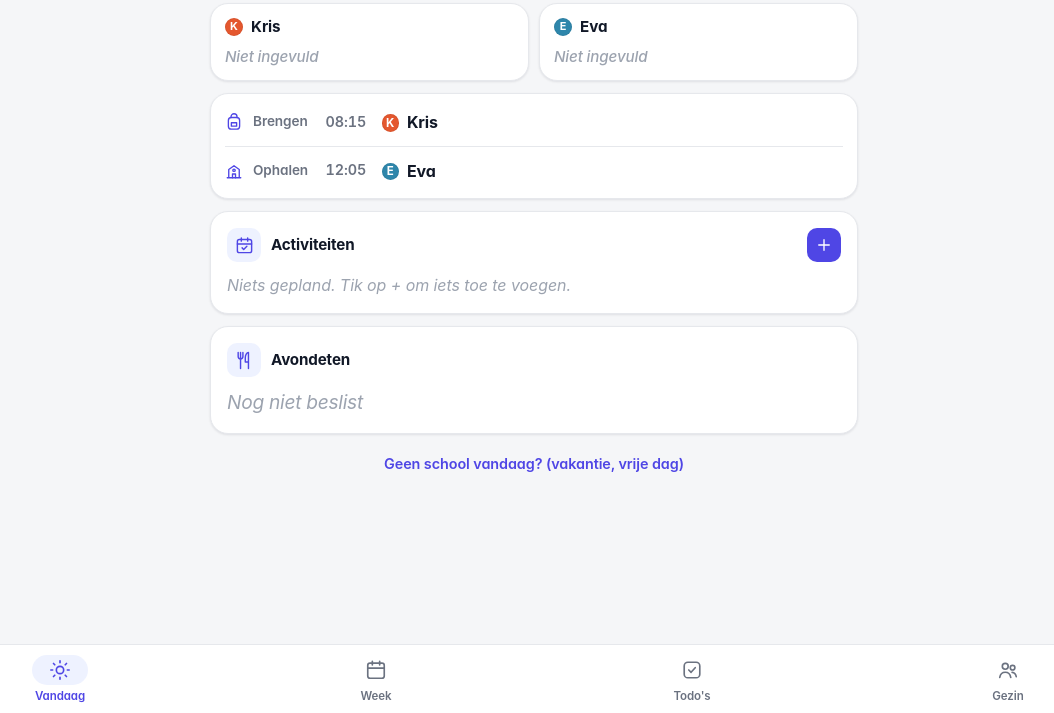
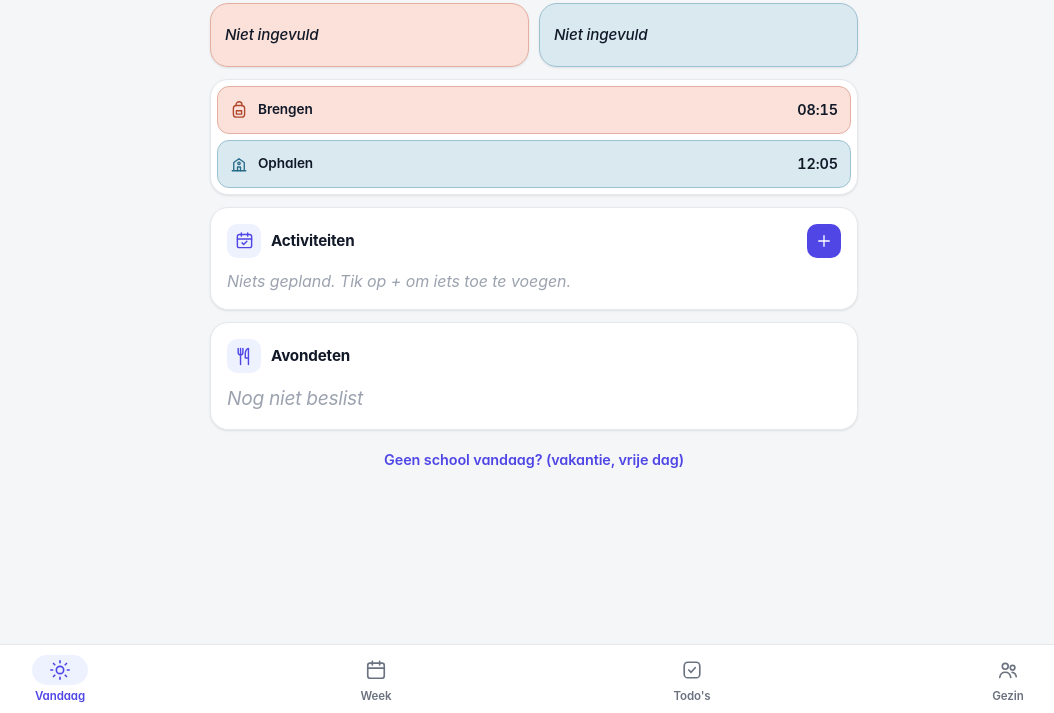
Before and after one commit to krisfranckx/weekplanning, a website: page index.html in a window 1280 px wide. Shown: the part 87-800 px from the top of the page, without its empty margins (106-1160 px from the left). Drawn offline with Linux system fonts and the light colour scheme.

Commit message:
Vandaag: kleur van de persoon in plaats van de naam
Brengen/ophalen en thuis/kantoor krijgen een lichte, doorschijnende
achtergrond in de kleur van de persoon; de naam staat er niet meer
(wel nog voor schermlezers en als tooltip). Versie 12.

Co-Authored-By: Claude Opus 5.5 <noreply@anthropic.com>
Claude-Session: https://claude.ai/code/session_018RV9taCkDfjdUjj9inmn8q

```diff
--- a/css/stijl.css
+++ b/css/stijl.css
@@ -553,3 +553,29 @@ button:focus-visible { outline: 2px solid var(--accent); outline-offset: 2px; }
 .school-wie { flex: 1; font-weight: 650; min-width: 0; }
 .school-wie .persoon i { width: 1.5em; height: 1.5em; }
 .chip-keuze span .ic { width: 18px; height: 18px; }
+
+/* ---------- Kleur van de persoon in plaats van de naam ---------- */
+
+.getint {
+  background: linear-gradient(color-mix(in srgb, var(--kleur) 18%, transparent), color-mix(in srgb, var(--kleur) 18%, transparent)), var(--kaart);
+  border-color: color-mix(in srgb, var(--kleur) 40%, var(--lijn));
+}
+@media (prefers-color-scheme: dark) {
+  .getint {
+    background: linear-gradient(color-mix(in srgb, var(--kleur) 24%, transparent), color-mix(in srgb, var(--kleur) 24%, transparent)), var(--kaart);
+  }
+}
+.kaart.werk { justify-content: center; min-height: 64px; }
+.werk.getint .werk-plek { color: var(--tekst); }
+.werk.getint .werk-plek .ic { color: color-mix(in srgb, var(--kleur) 75%, var(--tekst)); }
+.werk-leeg .werk-plek { color: var(--grijs); }
+
+.school-kaart { padding: 6px; display: flex; flex-direction: column; gap: 6px; }
+.school-rij { border: 1px solid transparent; border-radius: 12px; padding: 10px 12px; }
+.school-rij + .school-rij { border-top: 1px solid transparent; }
+.school-rij.getint { border-color: color-mix(in srgb, var(--kleur) 40%, var(--lijn)); }
+.school-rij.getint .school-ic { color: color-mix(in srgb, var(--kleur) 75%, var(--tekst)); }
+.school-rij.getint .school-label, .school-rij.getint .school-tijd { color: var(--tekst); }
+.school-rij.getint .school-tijd { margin-left: auto; text-align: right; }
+.school-rij.leeg { background: var(--veld); }
+.school-rij.leeg .school-wie { color: var(--grijs-licht); font-style: italic; font-weight: 500; text-align: right; }
--- a/js/app.js
+++ b/js/app.js
@@ -4,7 +4,7 @@
 
   const L = window.Logica;
   const OPSLAG_SLEUTEL = 'weekplanning.v1';
-  const APP_VERSIE = '11 (25 nov 2026)';
+  const APP_VERSIE = '12 (25 nov 2026)';
 
   // ---------- Toestand ----------
 
@@ -293,8 +293,8 @@
     const aangepast = plan.aangepast.werk || [];
     return '<div class="werkbalk" style="--aantal:' + lijst.length + '">' + lijst.map(l => {
       const w = plan.werk[l.id];
-      return '<button class="kaart werk' + (w ? ' werk-' + w : ' werk-leeg') + '" data-actie="bewerk-werk" data-id="' + e(l.id) + '">' +
-        '<span class="persoon" style="--kleur:' + e(l.kleur) + '"><i>' + initiaal(l.naam) + '</i>' + e(l.naam) + '</span>' +
+      return '<button class="kaart werk getint' + (w ? ' werk-' + w : ' werk-leeg') + '" data-actie="bewerk-werk" data-id="' + e(l.id) +
+        '" style="--kleur:' + e(l.kleur) + '" aria-label="' + e(l.naam) + ': ' + e(w ? WERK_TEKST[w] : 'niet ingevuld') + '" title="' + e(l.naam) + '">' +
         '<span class="werk-plek">' + (w ? ic(WERK_ICOON[w]) + WERK_TEKST[w] : 'Niet ingevuld') +
         (aangepast.includes(l.id) ? '<span class="stipje" title="Alleen deze dag"></span>' : '') + '</span>' +
         '</button>';
@@ -303,11 +303,14 @@
 
   /** Brengen of ophalen als één compacte regel. */
   function schoolRij(veld, icoon, label, deel, aangepast) {
-    return '<button class="school-rij" data-actie="bewerk" data-veld="' + veld + '">' +
+    const lid = L.lid(staat.data, deel.wie);
+    return '<button class="school-rij' + (lid ? ' getint' : ' leeg') + '" data-actie="bewerk" data-veld="' + veld + '"' +
+      (lid ? ' style="--kleur:' + e(lid.kleur) + '" title="' + e(lid.naam) + '"' : '') +
+      ' aria-label="' + label + (deel.tijd ? ' om ' + e(deel.tijd) : '') + ': ' + (lid ? e(lid.naam) : 'nog niemand') + '">' +
       '<span class="school-ic">' + icoon + '</span>' +
       '<span class="school-label">' + label + '</span>' +
       '<span class="school-tijd">' + e(deel.tijd || '') + '</span>' +
-      '<span class="school-wie">' + persoon(deel.wie, 'Nog niemand') + '</span>' +
+      (lid ? '' : '<span class="school-wie">Nog niemand</span>') +
       (aangepast ? '<span class="stipje" title="Alleen deze dag"></span>' : '') +
       '</button>';
   }
--- a/sw.js
+++ b/sw.js
@@ -1,5 +1,5 @@
 /* Eenvoudige service worker: eerst het netwerk proberen, anders de bewaarde kopie (offline). */
-const CACHE = 'weekplanning-v11';
+const CACHE = 'weekplanning-v12';
 const SUPABASE_JS = 'https://cdn.jsdelivr.net/npm/@supabase/supabase-js@2.45.4/dist/umd/supabase.js';
 const BESTANDEN = ['./', 'index.html', 'css/stijl.css', 'js/logica.js', 'js/app.js', 'manifest.webmanifest', 'icoon.svg', 'js/sync.js', 'js/iconen.js'];
 
```
